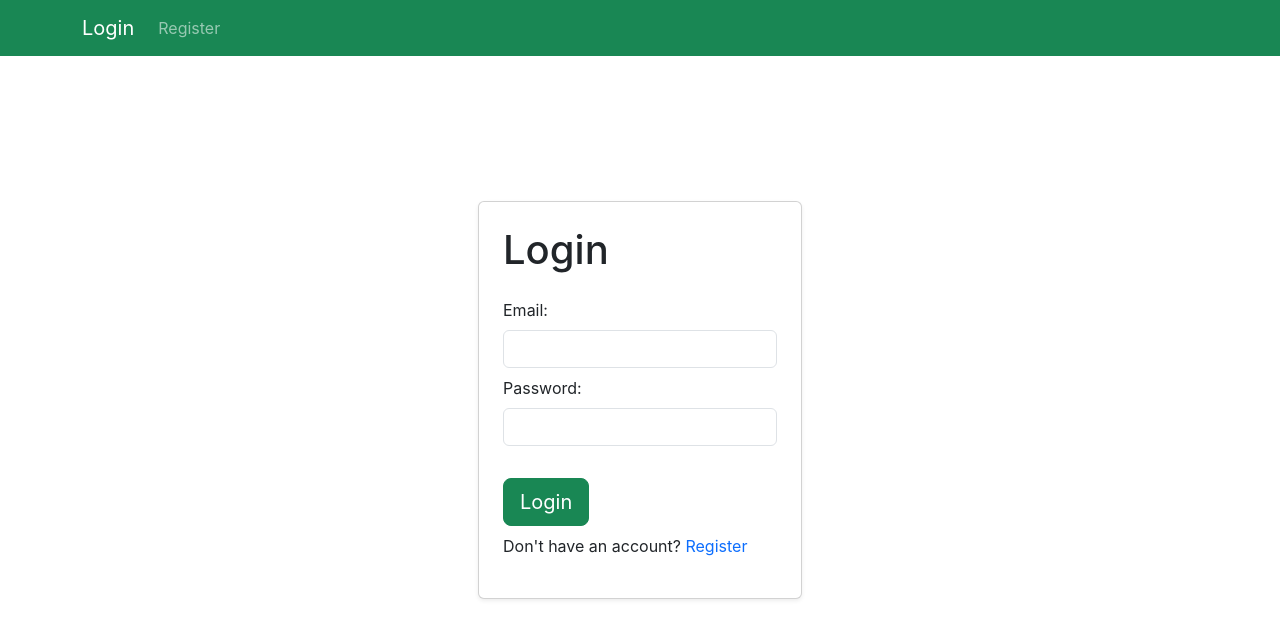
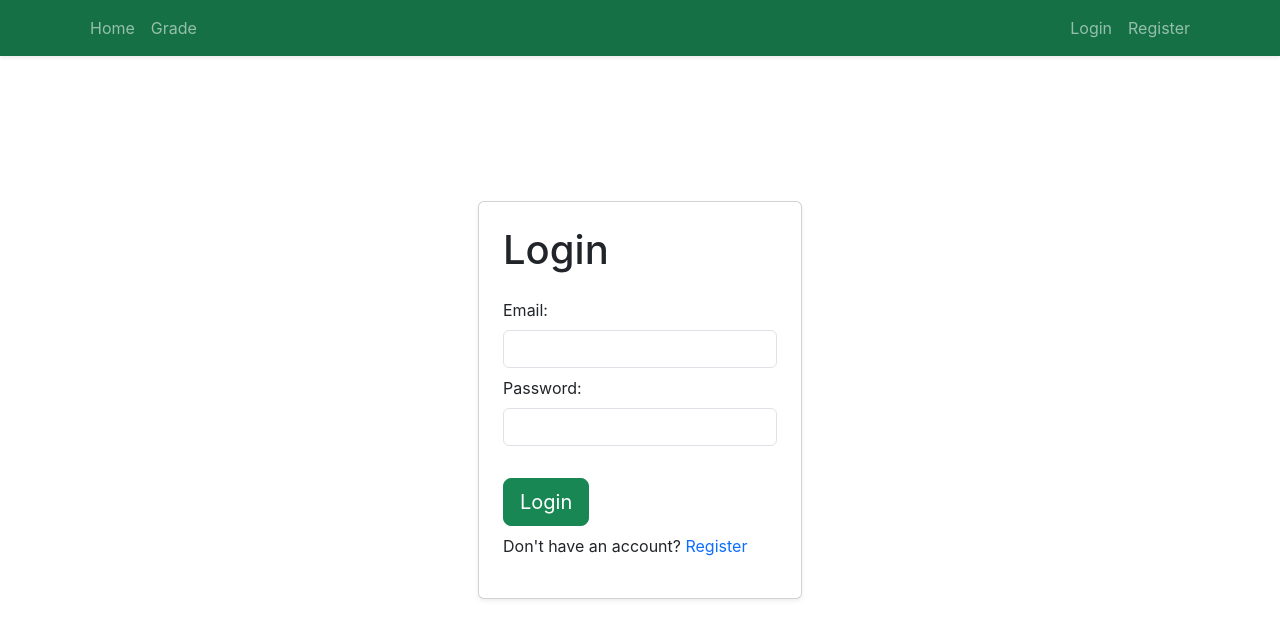
Before and after one commit to ChrisY60/HT2024, a React (Create React App) app in the folder frontend/htx/: page / in a window 1280 px wide. Shown: the top 638 px of the page. Built offline with nearby package versions, Linux system fonts and the light colour scheme.

Commit message:
Added Navbar design

```diff
--- a/frontend/htx/src/components/Navbar.jsx
+++ b/frontend/htx/src/components/Navbar.jsx
@@ -2,18 +2,17 @@ import React from 'react';
 import { Link } from 'react-router-dom';
 
 const Navbar = () => (
-    <nav className="navbar navbar-expand-lg navbar-dark bg-success fixed-top">
+    <nav className="navbar navbar-expand-lg navbar-dark fixed-top shadow-sm" style={{backgroundColor: "#157145"}}>
         <div className="container">
-            <Link to="/" className="navbar-brand font-weight-bold">Login</Link>
-            <button className="navbar-toggler" type="button" data-toggle="collapse" data-target="#navbarNav" aria-controls="navbarNav" aria-expanded="false" aria-label="Toggle navigation">
-                <span className="navbar-toggler-icon"></span>
-            </button>
-            <div className="collapse navbar-collapse" id="navbarNav">
-                <ul className="navbar-nav ml-auto">
-                    <li className="nav-item">
-                        <Link to="/register" className="nav-link font-weight-bold">Register</Link>
-                    </li>
-                </ul>
+            {/* Left side */}
+            <div className="navbar-nav mr-auto">
+                <Link to="/" className="nav-item nav-link font-weight-bold">Home</Link>
+                <Link to="/" className="nav-item nav-link font-weight-bold">Grade</Link>
+            </div>
+            {/* Right side */}
+            <div className="navbar-nav ml-auto">
+                <Link to="/" className="nav-item nav-link font-weight-bold">Login</Link>
+                <Link to="/register" className="nav-item nav-link font-weight-bold">Register</Link>
             </div>
         </div>
     </nav>
```
Also changed, not shown: 1 other file (tests, documents, lock files or other folders).
